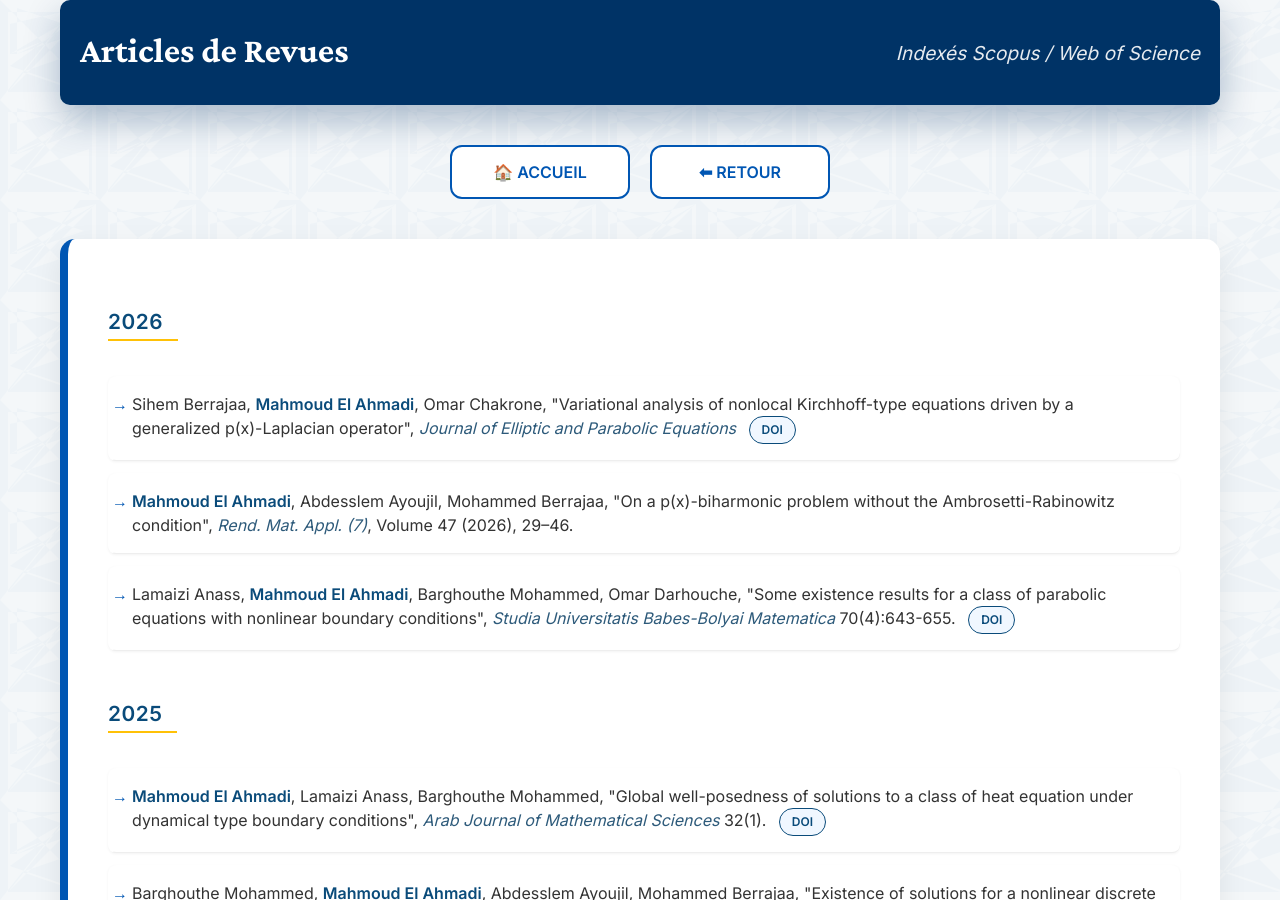
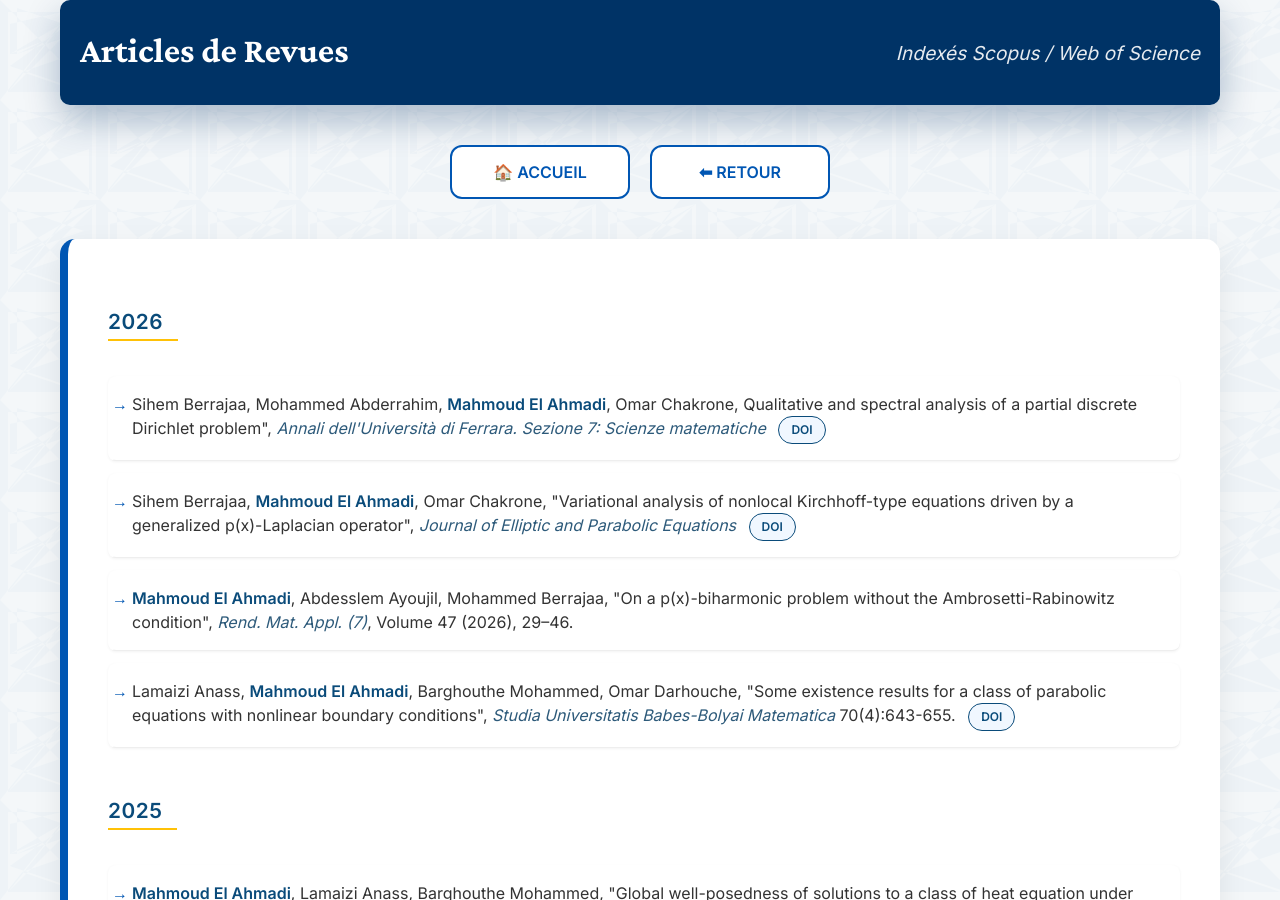
Before and after one commit to mahmoudmath/mahmoudmath.github.io, a Jekyll site: the page articles.html, which Jekyll copies as it is, in a window 1280 px wide and 900 px high. Built offline with Jekyll 4.4.1, drawn with Linux system fonts in a browser that asks for light colours.

Commit message:
Update articles.html

```diff
--- a/articles.html
+++ b/articles.html
@@ -175,6 +175,8 @@ height="0" width="0" style="display:none;visibility:hidden"></iframe></noscript>
             <!-- 2026 -->
             <h3 class="year-title">2026</h3>
             <ul class="resource-list">
+                <li>Sihem Berrajaa, Mohammed Abderrahim, <strong>Mahmoud El Ahmadi</strong>,  Omar Chakrone, Qualitative and spectral analysis of a partial discrete Dirichlet problem", <em>Annali dell'Università di Ferrara. Sezione 7: Scienze matematiche </em>
+                  <a href="https://doi.org/10.1007/s11565-026-00735-z" target="_blank" class="link-doi">DOI</a></li>
                 <li>Sihem Berrajaa, <strong>Mahmoud El Ahmadi</strong>,  Omar Chakrone, "Variational analysis of nonlocal Kirchhoff-type equations driven by a generalized p(x)-Laplacian operator", <em>Journal of Elliptic and Parabolic Equations </em>
                   <a href="https://doi.org/10.1007/s41808-026-00488-y" target="_blank" class="link-doi">DOI</a></li>
                 <li><strong>Mahmoud El Ahmadi</strong>, Abdesslem Ayoujil, Mohammed Berrajaa, "On a p(x)-biharmonic problem without the Ambrosetti-Rabinowitz condition", <em>Rend. Mat. Appl. (7)</em>, Volume 47 (2026), 29–46.</li>
```
